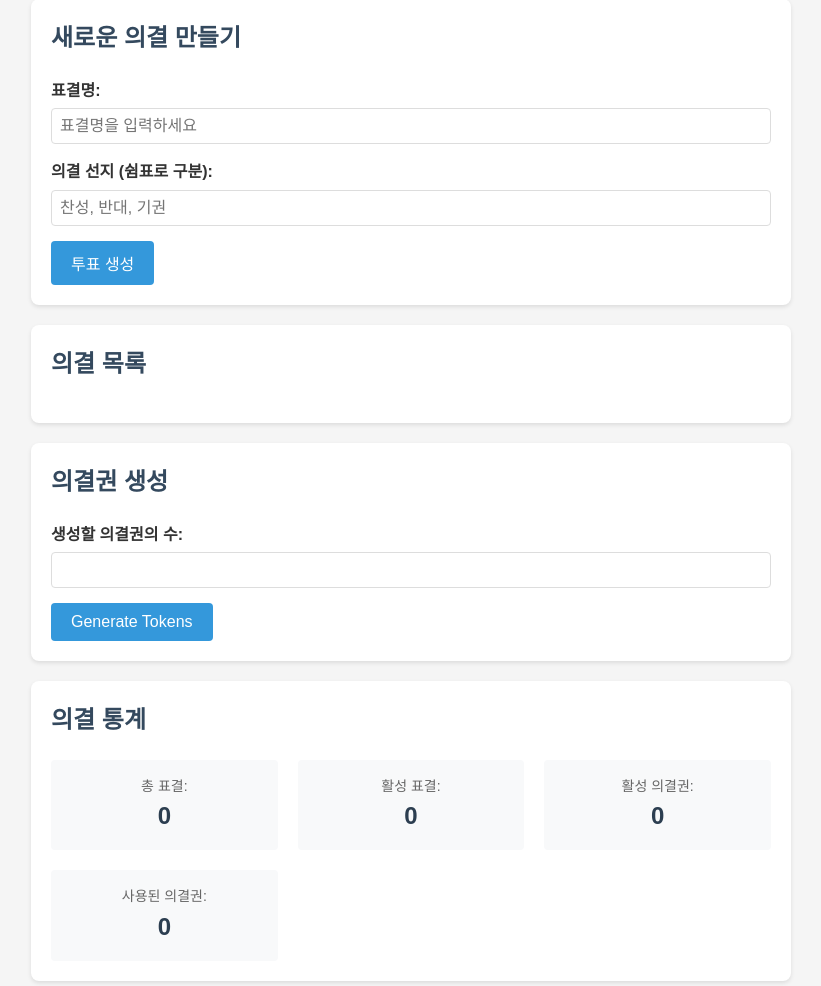
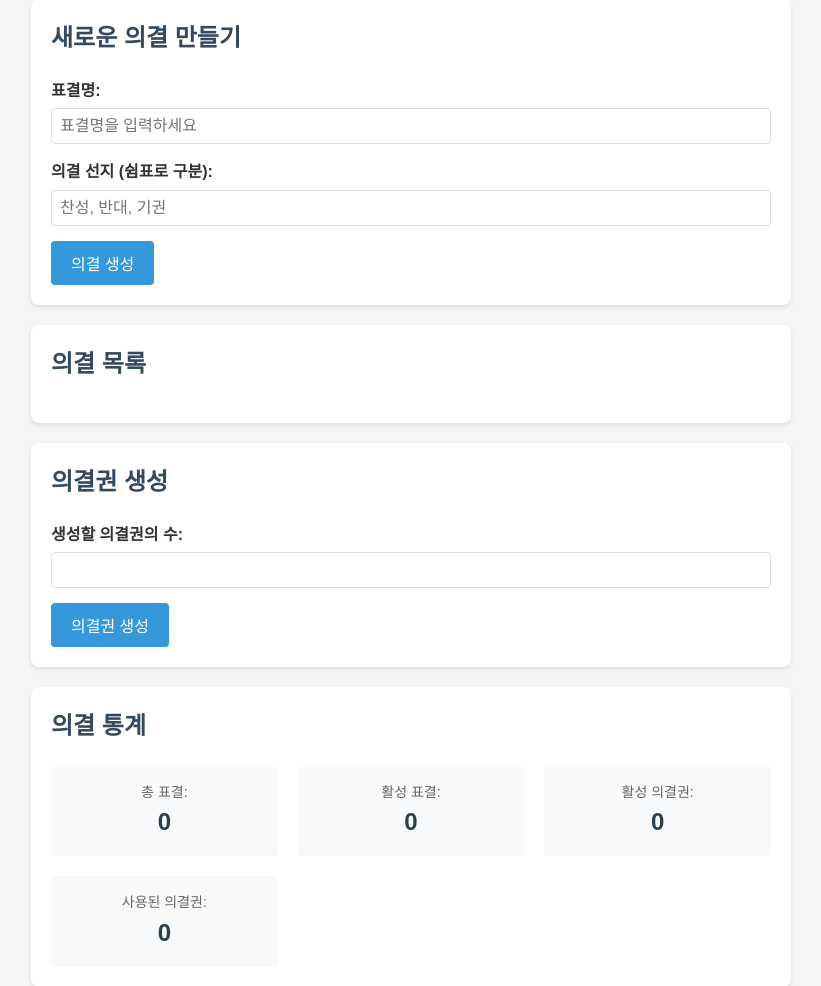
Before and after one commit to mrcha033/vote_system, a Flask app: page /admin in a window 1280 px wide. Shown: the part 102-1088 px from the top of the page, without its empty margins (229-1050 px from the left). Run offline with Flask 3, Linux system fonts and the light colour scheme; the visitor is signed in with stand-in values (Sample User, id 1); data that the repository does not hold is empty.

Commit message:
Update admin interface for Korean localization: Changed HTML language attribute to Korean, translated button texts and status messages to Korean for improved user experience.

```diff
--- a/templates/admin.html
+++ b/templates/admin.html
@@ -1,5 +1,5 @@
 <!DOCTYPE html>
-<html lang="en">
+<html lang="ko">
 <head>
     <meta charset="UTF-8">
     <meta name="viewport" content="width=device-width, initial-scale=1.0">
@@ -22,7 +22,7 @@
                     <label for="vote_options">의결 선지 (쉼표로 구분):</label>
                     <input type="text" id="vote_options" name="options" placeholder="찬성, 반대, 기권" required>
                 </div>
-                <button type="submit">투표 생성</button>
+                <button type="submit">의결 생성</button>
             </form>
         </div>
 
@@ -36,7 +36,7 @@
                         <h3>{{ vote.title }}</h3>
                         <div class="vote-status">
                             <span class="status-badge {{ 'active' if vote.is_active else 'ended' }}">
-                                {{ 'Active' if vote.is_active else 'Ended' }}
+                                {{ '진행중' if vote.is_active else '종료됨' }}
                             </span>
                         </div>
                     </div>
@@ -68,7 +68,7 @@
                             의결 삭제
                         </a>
                         {% else %}
-                        <a href="{{ url_for('end_vote', vote_id=vote.vote_id) }}" class="btn">End Vote</a>
+                        <a href="{{ url_for('end_vote', vote_id=vote.vote_id) }}" class="btn">표결 종료</a>
                         {% endif %}
                     </div>
                 </div>
@@ -84,7 +84,7 @@
                     <label for="token_count">생성할 의결권의 수:</label>
                     <input type="number" id="token_count" name="count" min="1" required>
                 </div>
-                <button type="submit">Generate Tokens</button>
+                <button type="submit">의결권 생성</button>
             </form>
         </div>
 
```
